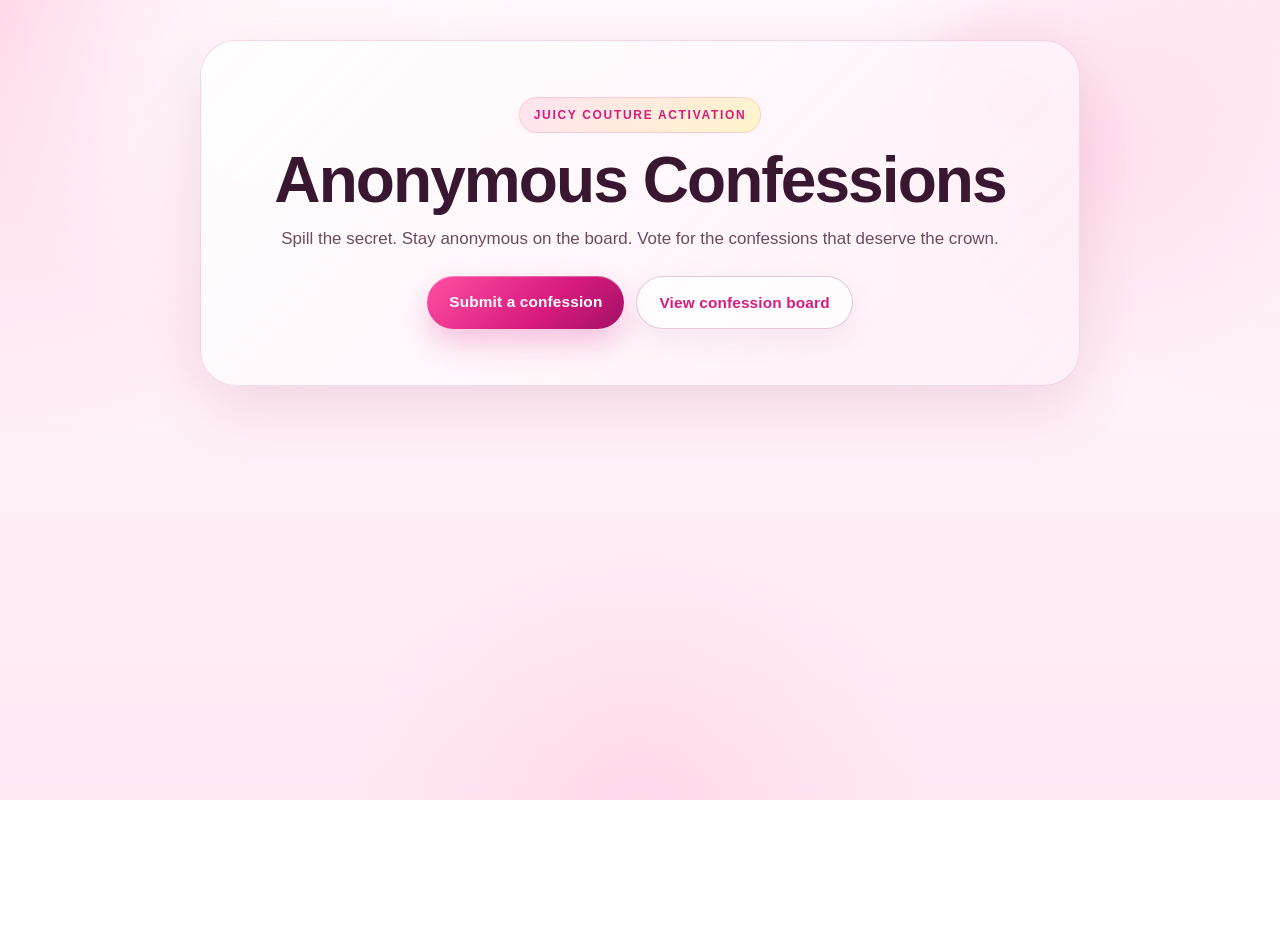
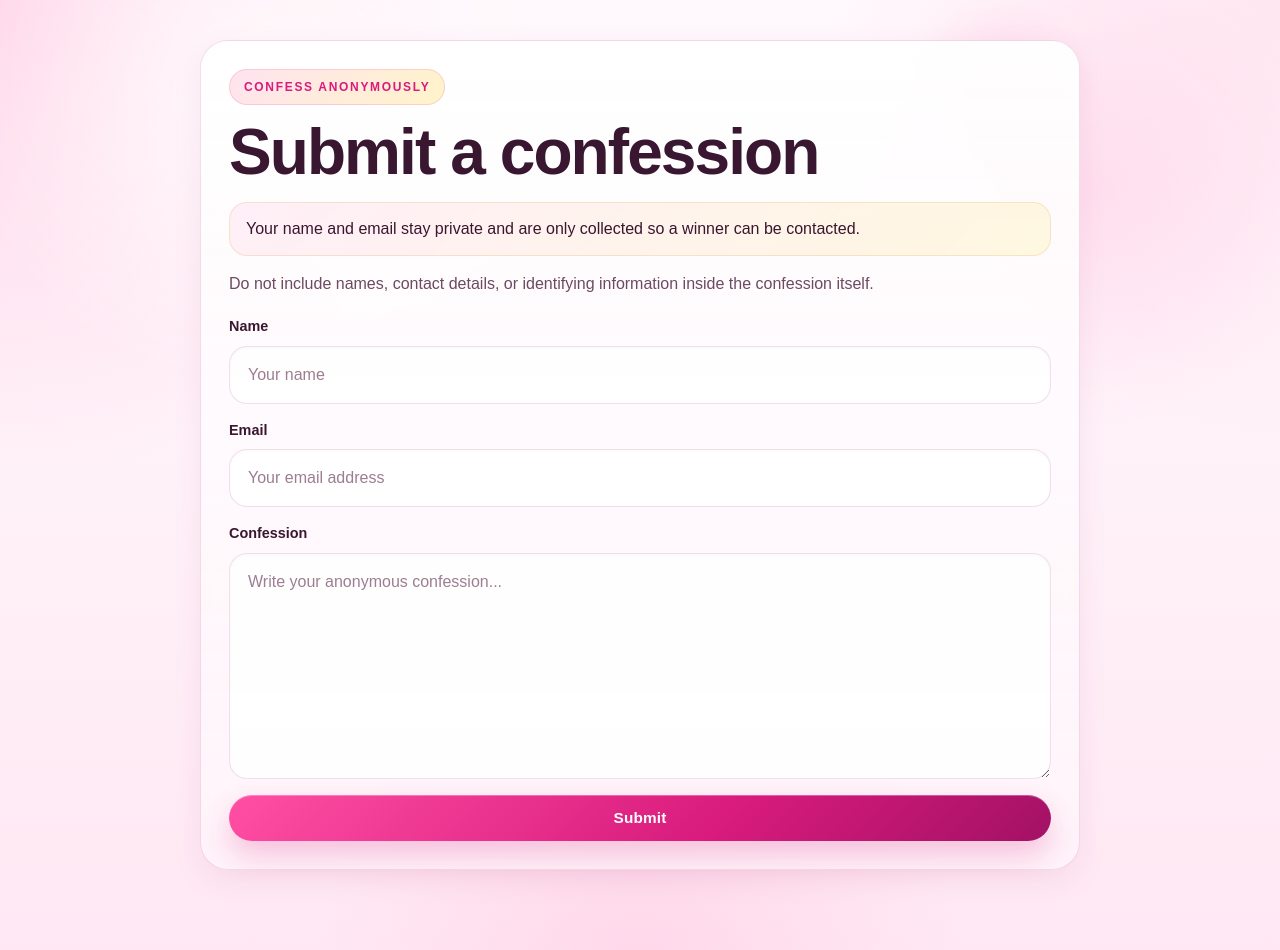
Before and after one commit to SimpleDan/anonymous-confessions, a Next.js app: page / in a window 1280 px wide. Before the commit the page ends 800 px from the top, so only its background shows below. Built offline with nearby package versions, Linux system fonts and the light colour scheme.

Commit message:
Update page.tsx

```diff
--- a/src/app/page.tsx
+++ b/src/app/page.tsx
@@ -1,19 +1,127 @@
+"use client";
+
 import Link from "next/link";
+import { useMemo, useState } from "react";
 
-export default function HomePage() {
+const SUCCESS_MESSAGES = [
+  "Ooooh… juicy 🍒",
+  "Your secret is safe… for now 👀",
+  "Your secret is safe… pinky promise 💖"
+];
+
+export default function SubmitPage() {
+  const [name, setName] = useState("");
+  const [email, setEmail] = useState("");
+  const [content, setContent] = useState("");
+  const [loading, setLoading] = useState(false);
+  const [message, setMessage] = useState("");
+  const [submitted, setSubmitted] = useState(false);
+
+  const randomMessage = useMemo(() => {
+    return SUCCESS_MESSAGES[Math.floor(Math.random() * SUCCESS_MESSAGES.length)];
+  }, [submitted]);
+
+  async function handleSubmit(e: React.FormEvent) {
+    e.preventDefault();
+    setLoading(true);
+    setMessage("");
+
+    try {
+      const res = await fetch("/api/confessions", {
+        method: "POST",
+        headers: {
+          "Content-Type": "application/json"
+        },
+        body: JSON.stringify({
+          name,
+          email,
+          content
+        })
+      });
+
+      const data = await res.json();
+
+      if (!res.ok) {
+        setSubmitted(false);
+        setMessage(data.error || "Submission failed");
+      } else {
+        setSubmitted(true);
+        setMessage(randomMessage);
+        setName("");
+        setEmail("");
+        setContent("");
+      }
+    } catch {
+      setSubmitted(false);
+      setMessage("Something went wrong");
+    } finally {
+      setLoading(false);
+    }
+  }
+
   return (
     <main className="page">
-      <section className="hero">
-        <span className="kicker">Juicy Couture Activation</span>
-        <h1>Anonymous Confessions</h1>
-        <p className="lead">
-          Spill the secret. Stay anonymous on the board. Vote for the confessions that deserve the crown.
+      <section className="card form-shell">
+        <span className="kicker">Confess anonymously</span>
+        <h1>Submit a confession</h1>
+        <p className="notice">
+          Your name and email stay private and are only collected so a winner can be contacted.
+        </p>
+        <p className="copy mt-sm">
+          Do not include names, contact details, or identifying information inside the confession itself.
         </p>
 
-        <div className="nav-links">
-          <Link href="/submit" className="button button-primary">Submit a confession</Link>
-          <Link href="/board" className="button button-secondary">View confession board</Link>
-        </div>
+        <form onSubmit={handleSubmit} className="form-stack">
+          <div className="field-group">
+            <label className="field-label">Name</label>
+            <input
+              type="text"
+              value={name}
+              onChange={(e) => setName(e.target.value)}
+              placeholder="Your name"
+              maxLength={100}
+              required
+            />
+          </div>
+
+          <div className="field-group">
+            <label className="field-label">Email</label>
+            <input
+              type="email"
+              value={email}
+              onChange={(e) => setEmail(e.target.value)}
+              placeholder="Your email address"
+              maxLength={255}
+              required
+            />
+          </div>
+
+          <div className="field-group">
+            <label className="field-label">Confession</label>
+            <textarea
+              value={content}
+              onChange={(e) => setContent(e.target.value)}
+              rows={8}
+              maxLength={400}
+              placeholder="Write your anonymous confession..."
+              required
+            />
+          </div>
+
+          <button type="submit" disabled={loading}>
+            {loading ? "Submitting..." : "Submit"}
+          </button>
+
+          {message && <p className="status-message">{message}</p>}
+
+          {submitted && (
+            <div className="inline-actions mt-sm">
+              <Link href="/board" className="button button-secondary">
+                See similar confessions
+              </Link>
+            </div>
+          )}
+        </form>
       </section>
     </main>
   );
```
